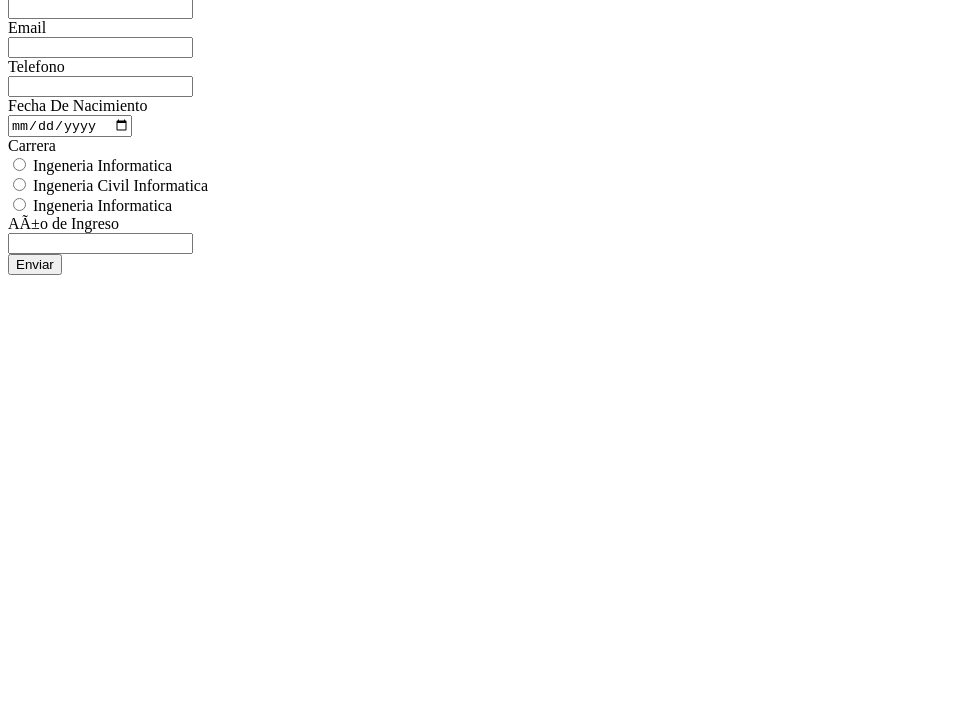
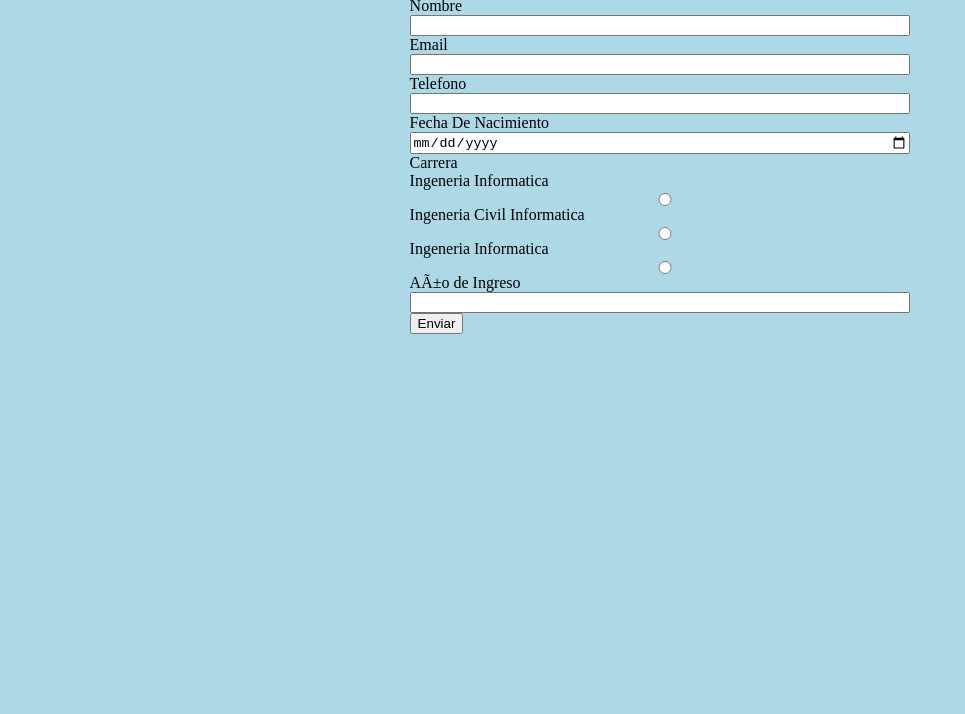
Before and after one commit to ftolosa01/Formulario, a plain HTML site: page index.html in a window 1280 px wide. Shown: the part 86-800 px from the top of the page, without its empty margins (0-965 px from the left). Drawn offline with Linux system fonts and the light colour scheme.

Commit message:
Add files via upload

```diff
--- a/index.css
+++ b/index.css
@@ -1,7 +1,16 @@
-#body{
+body{
     margin: 0;
     background-color: lightblue;
+    margin-top: 25px;
 }
-#div{
-    margin-left: center;
+div{
+    margin-left: 32%;
+    max-width:   25%;
 }
+label{
+    width: 500px;
+    height: 10px;
+}
+input{
+    width: 500px;
+}
--- a/index.html
+++ b/index.html
@@ -3,40 +3,33 @@
 	<head>
 		<meta  charset="UTF-8">
 		<title>Formulario</title>
-        <link href="index.css" rel="stylesheet" type="text/css">
-	</head>
+        <link rel="stylesheet" href="index.css">
+    </head>
 	<body>
-        <div title="formulario">
+        <div title="formulario";>
             <h1>Formulario</h1>
-
 
             <label for="">Nombre</label> <br>
             <input type="text"> <br>
 
-
             <label for="">Email</label> <br>
             <input type="email" name="" id=""> <br>
-
 
             <label for="">Telefono</label> <br>
             <input type="text"> <br>
 
-
              <label for="">Fecha De Nacimiento</label> <br>
             <input type="date" name="" id=""> <br>
 
-
             <label for="">Carrera</label> <br>
+            <label for="">Ingeneria Informatica</label>
             <input type="radio" name="" id="">
-            <label for="">Ingeneria Informatica</label> <br>
+            <label for="">Ingeneria Civil Informatica</label>
             <input type="radio" name="" id="">
-            <label for="">Ingeneria Civil Informatica</label> <br>
+            <label for="">Ingeneria Informatica</label>
             <input type="radio" name="" id="">
-            <label for="">Ingeneria Informatica</label> <br>
-
-            <label for="">Año de Ingreso</label> <br>
-            <input type="text"> <br>
-
+            <label for="">Año de Ingreso</label>
+            <input type="text">
 
             <button type="button" class="btn btn-dark">Enviar</button>
         </div>
```
